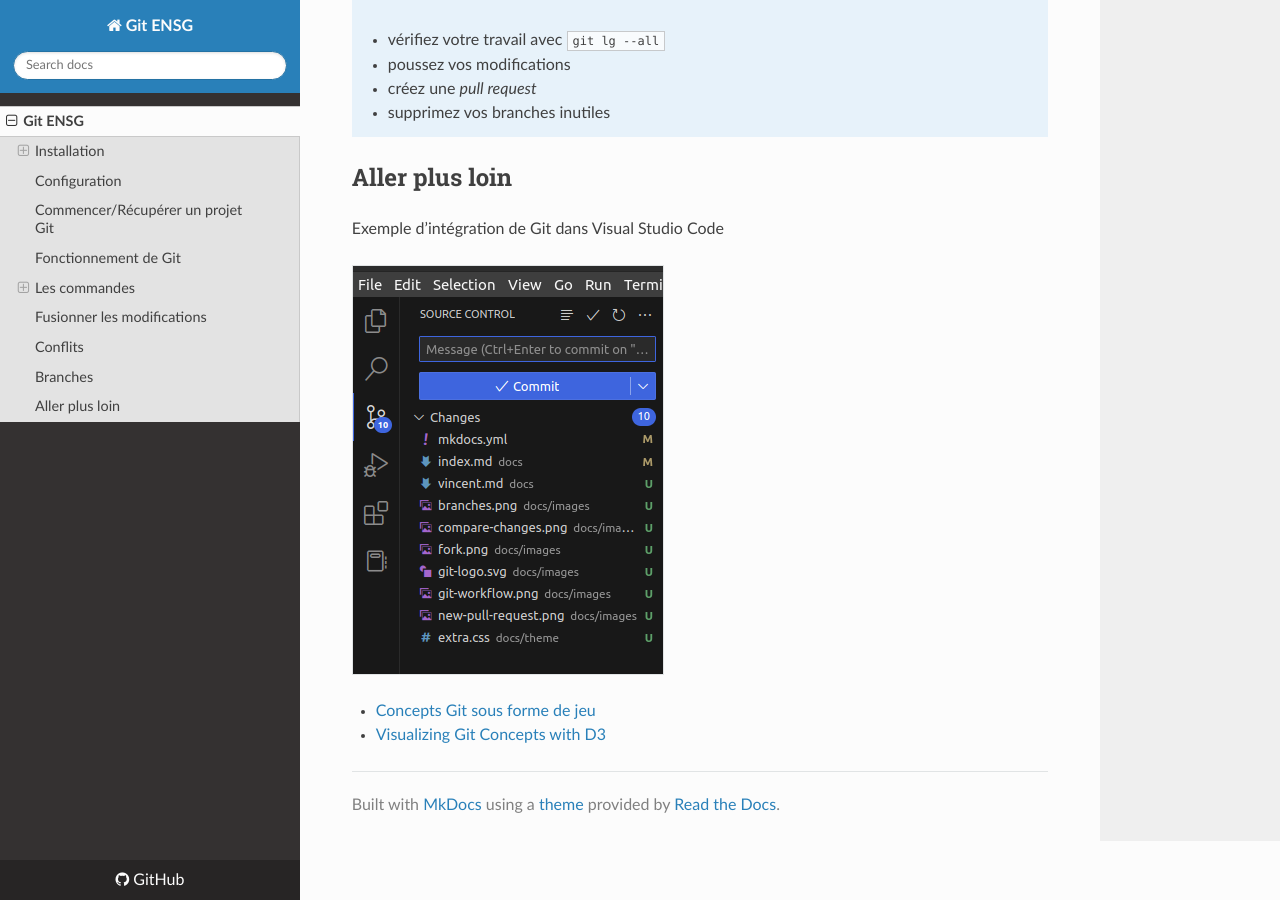
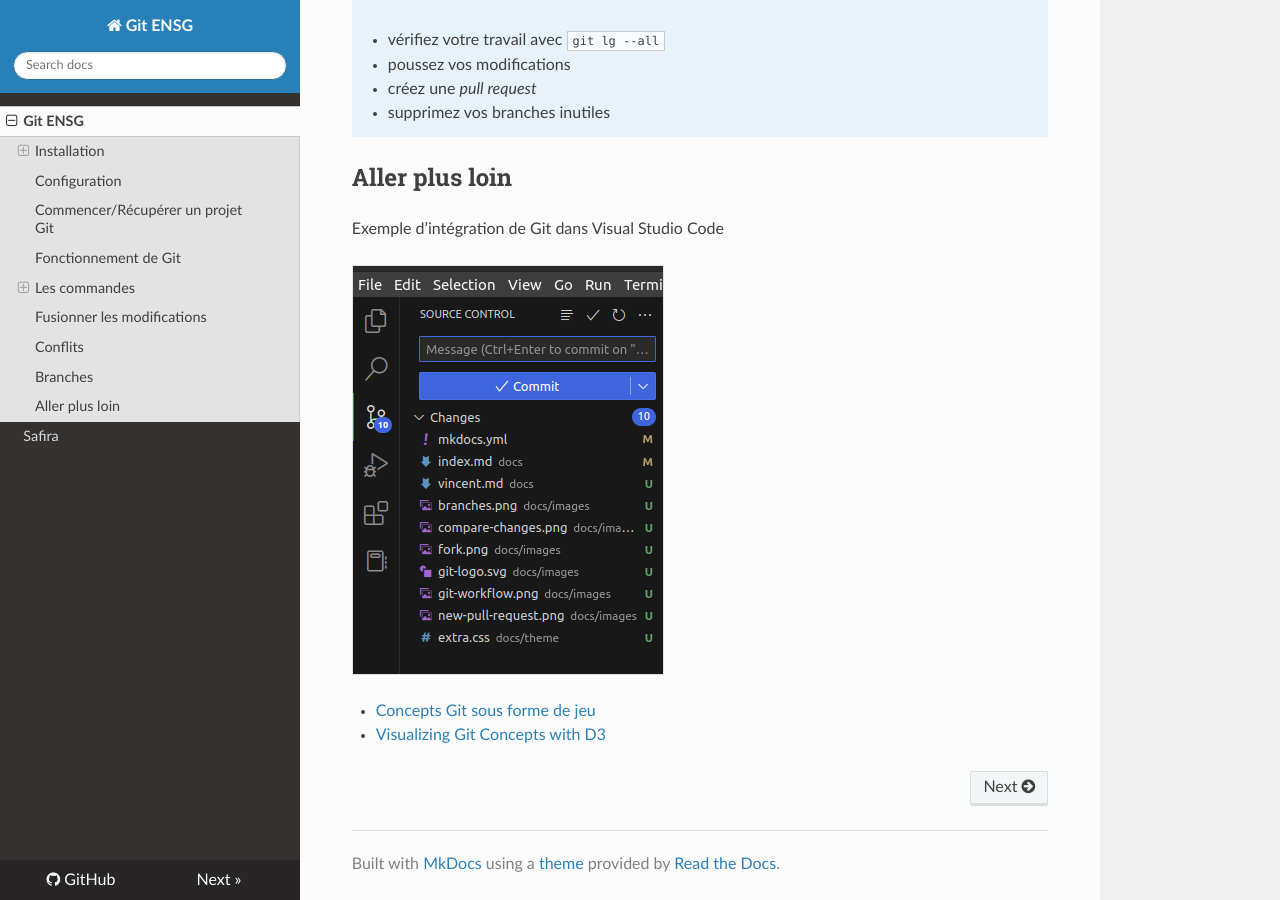
Before and after one commit to iamvdo/git-ensg, an MkDocs documentation site: the page built from docs/index.md, in a window 1280 px wide and 900 px high, scrolled down 10235 px. Built offline with MkDocs 1.6.1, drawn with Linux system fonts in a browser that asks for light colours; nearby versions of some CDN libraries.

Commit message:
ajout de nom

```diff
--- a/mkdocs.yml
+++ b/mkdocs.yml
@@ -4,6 +4,7 @@ repo_url: https://github.com/iamvdo/git-ensg/
 edit_uri: 'blob/main/docs/'
 nav:
     - Git ENSG: index.md
+    - Safira: said_safira.md
 theme:
     name: readthedocs
 extra_css:
```
